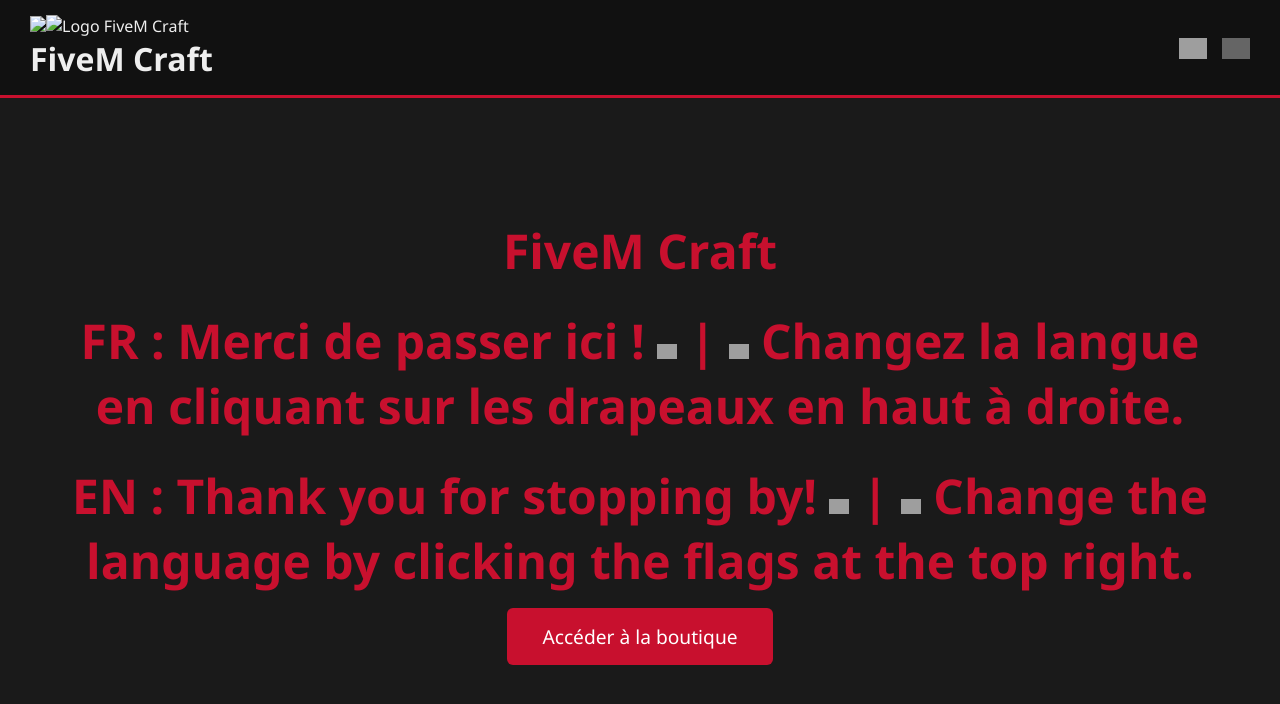
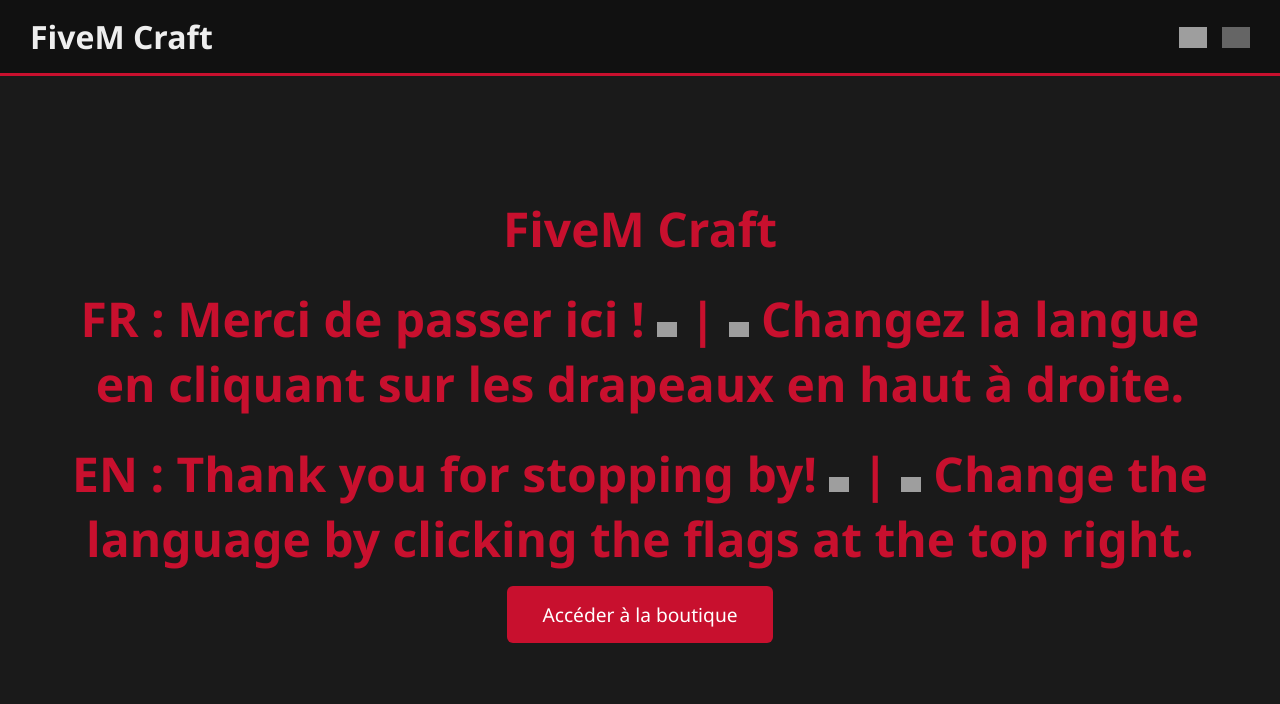
Before and after one commit to TrenchesofChirac/shop-FiveM-Craft, a plain HTML site: page index.html in a window 1280 px wide. Drawn offline with Linux system fonts and the light colour scheme; grey boxes are pictures that could not be loaded.

Commit message:
Update index.html

```diff
--- a/index.html
+++ b/index.html
@@ -351,7 +351,6 @@
 <header>
   <div class="logo" tabindex="0" aria-label="Logo FiveM Craft">
     <!-- Remplace l'URL ici par le chemin vers ton logo -->
-    <img src="zTNRGVkR/Chat-GPT-Image-2-ao-t-2025-15-18-53.png"><img src="zTNRGVkR/Chat-GPT-Image-2-ao-t-2025-15-18-53.png" alt="Logo FiveM Craft" />
     <h1>FiveM Craft</h1>
   </div>
   <nav aria-label="Sélecteur de langue">
```
